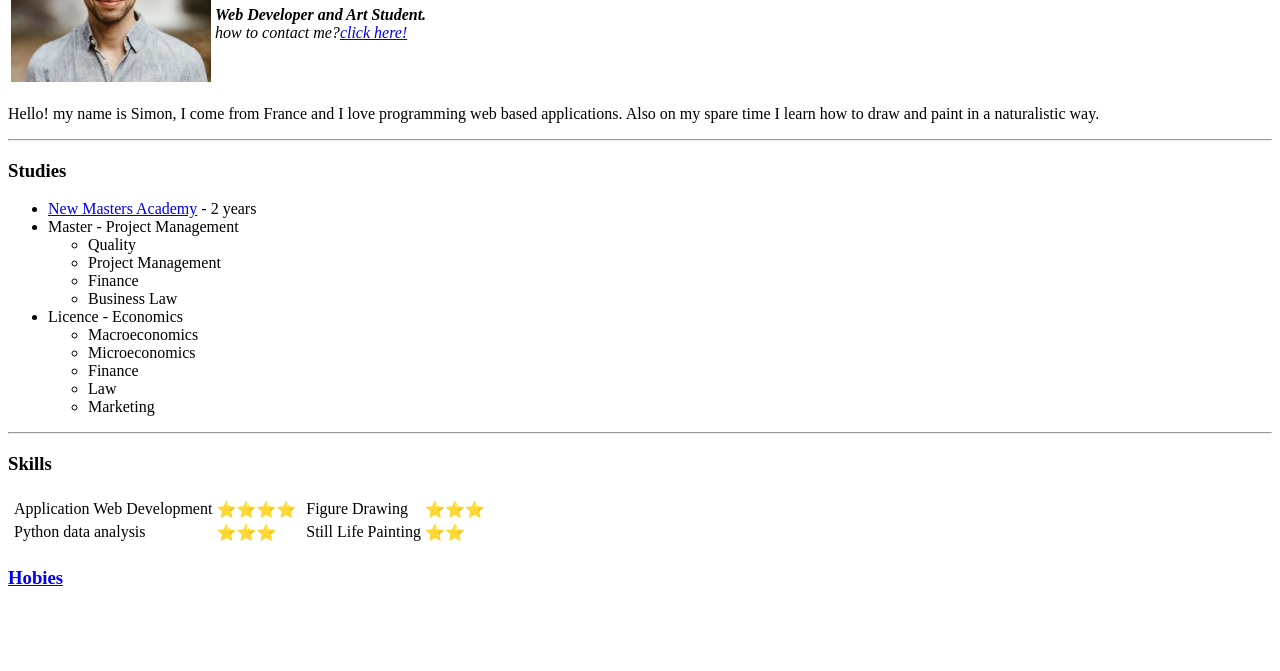
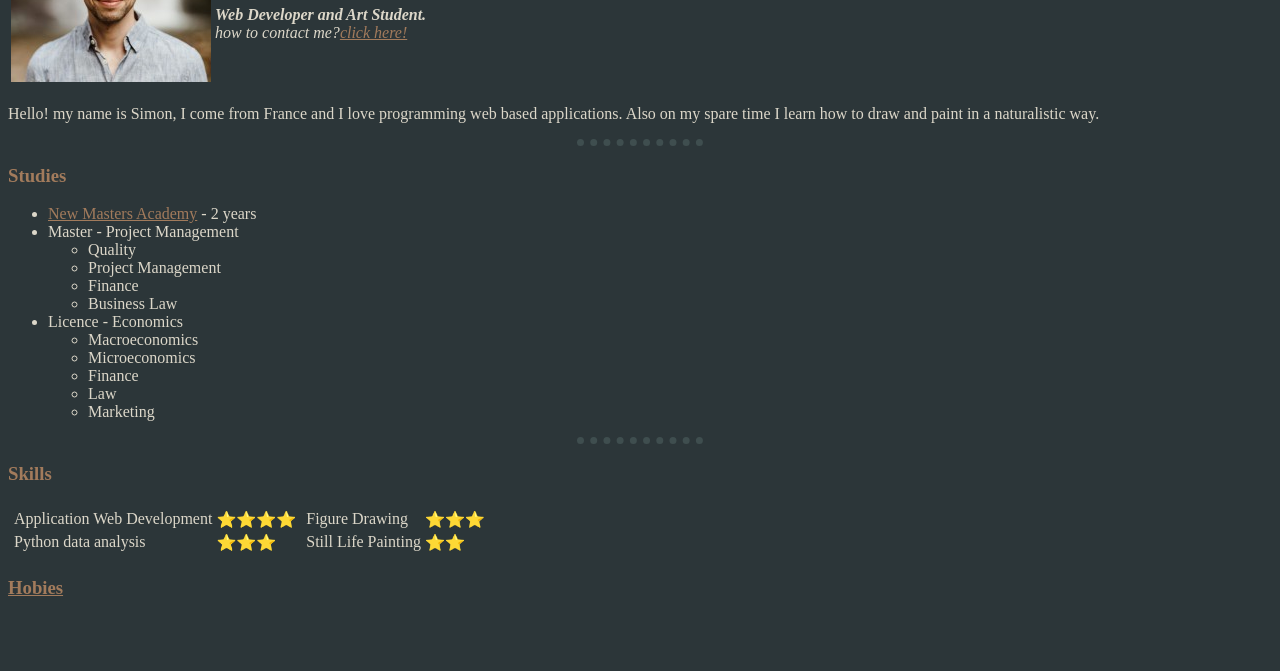
Before and after one commit to SimonRdDev/cv, a plain HTML site: page index.html in a window 1280 px wide. Shown: the part 129-800 px from the top of the page. Drawn offline with Linux system fonts and the light colour scheme.

Commit message:
css + basic html

```diff
--- /dev/null
+++ b/css/styling.css
@@ -0,0 +1,23 @@
+body {
+  background-color: #2C3639;
+  color: #DCD7C9
+}
+
+h1,h3 {
+  color: #A27B5C;
+}
+
+hr {
+  width: 10%;
+  border-style: dotted none none;
+  border-width: 7px;
+  border-color: #3F4E4F;
+}
+
+a:link{
+  color: #A27B5C;
+}
+
+a:visited{
+  color: #DCD7C9;
+}
--- a/index.html
+++ b/index.html
@@ -4,14 +4,15 @@
 <head>
   <meta charset="utf-8">
   <meta name="description" content="personal website to learn web development">
-  <title> ☭ Simon's personal site</title>
+  <title> Simon's personal site</title>
+  <link rel="stylesheet" href="css/styling.css">
 </head>
 
-<body>
+<body> <!--https://colorhunt.co/-->
 <table>
   <tr>
     <td>
-      <img src="Simon_profile_picture.jpg" alt="Simon profile picture">
+      <img src="images/Simon_profile_picture.jpg" alt="Simon profile picture">
     </td>
     <td>
       <strong><h1>Simon DI SCALA</h1></strong>
```
Also changed, not shown: contact.html (+6 -0 lines), hobies.html (+4 -0 lines), images/Simon_profile_picture.jpg (added).
